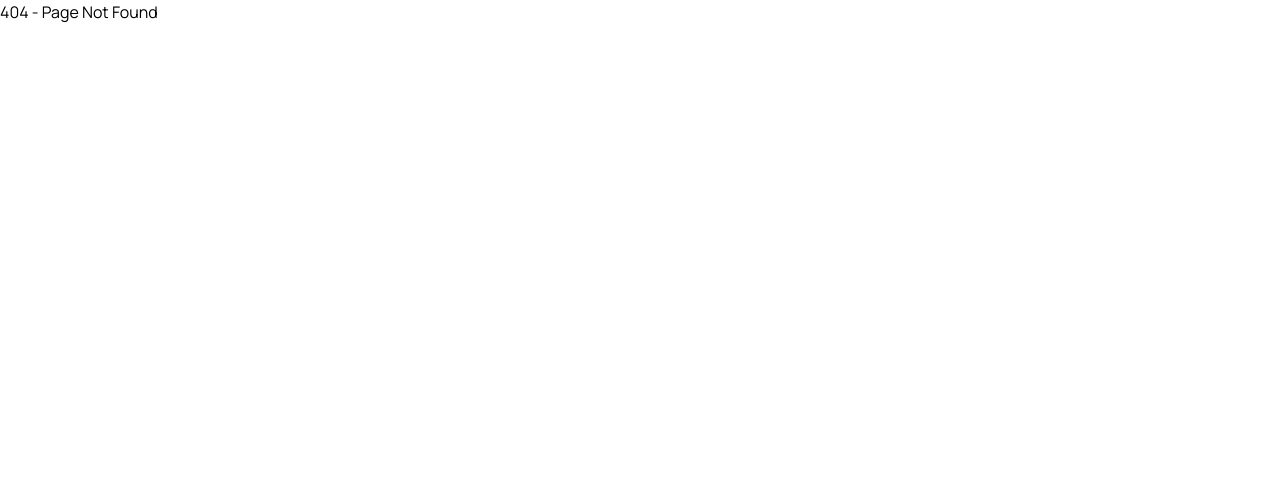
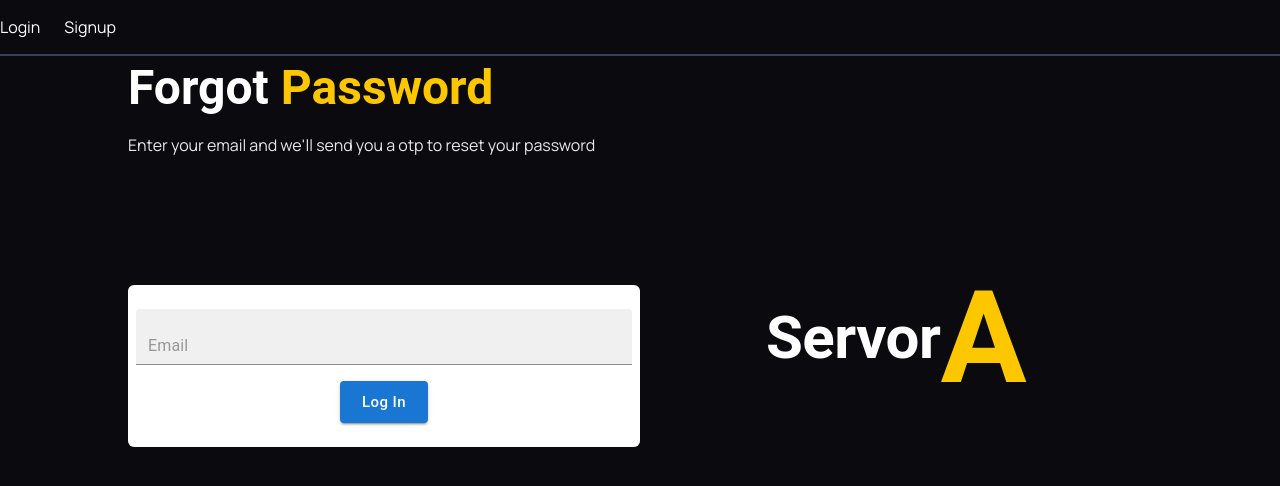
Before and after one commit to abhiiinav199/MicroServices_Project_Sirvor, a React (Vite) app in the folder sirvor-frontend/: page /forgot-password in a window 1280 px wide. Before the commit this address had no page. Shown: the top 486 px of the page. Built offline with nearby package versions, Linux system fonts and the light colour scheme.

Commit message:
wip- added forgotPassword page. Api implementation pending.

```diff
--- a/sirvor-frontend/src/app/routes.tsx
+++ b/sirvor-frontend/src/app/routes.tsx
@@ -5,6 +5,7 @@ import Signup from "../features/auth/pages/Signup";
 import { NotFound } from "../pages/NotFound";
 import VerifyOtp from "../features/auth/pages/VerifyOtp";
 import Login from "../features/auth/pages/Login";
+import ForgotPassword from "../features/auth/pages/ForgotPassword";
 
 export const routes = createBrowserRouter([
   {
@@ -20,7 +21,8 @@ export const routes = createBrowserRouter([
       // aage jaake aur pages yahan add ho sakte hain:
       { path: "signup", element: <Signup /> },
       {path: "verify-otp" , element:<VerifyOtp/>},
-      {path: "login", element:<Login/>}
+      {path: "login", element:<Login/>},
+      {path: "forgot-password", element:<ForgotPassword/>}
       // { path: "dashboard", element: <Dashboard /> },
     ],
   },
--- /dev/null
+++ b/sirvor-frontend/src/features/auth/pages/ForgotPassword.tsx
@@ -0,0 +1,59 @@
+import { Button, TextField, Typography } from "@mui/material";
+import LogoAnimation from "../components/LogoAnimation";
+import React, { useState } from "react";
+
+const ForgotPassword = () => {
+  const [email, setEmail] = useState("");
+  const [loading, setLoading] = useState(false)
+
+  const onChangeEmail = (e: React.ChangeEvent<HTMLInputElement>) => {
+    const { value } = e.target;
+    setEmail(value);
+  };
+  return (
+    <div className="w-[80%] mx-auto mt-1 flex flex-row">
+      {/* signup form */}
+      <div className="flex flex-col gap-4 w-[50%]">
+        <div>
+          <Typography variant="h3" gutterBottom sx={{ fontWeight: 600 }}>
+            <span>Forgot</span>{" "}
+            <span className="text-yellow-400">Password</span>
+          </Typography>
+          <p className=" text-gray-200">
+            Enter your email and we'll send you a otp to reset your password
+          </p>
+        </div>
+
+        {/* forgot password form */}
+        <form className="w-full mt-28 bg-white rounded-md px-2  py-6 text-black flex flex-col items-center justify-center gap-4">
+          <TextField
+            type="email"
+            fullWidth
+            variant="filled"
+            placeholder="Email"
+            size="medium"
+            required
+            name="email"
+            value={email}
+            onChange={onChangeEmail}
+          ></TextField>
+          <Button
+            disabled={loading}
+            type="submit"
+            variant="contained"
+            size="large"
+            sx={{ textTransform: "none" }}
+          >
+            Log In
+          </Button>
+        </form>
+      </div>
+      {/* signup animation */}
+      <div className="w-[50%] flex items-center justify-center mt-42">
+        <LogoAnimation />
+      </div>
+    </div>
+  );
+};
+
+export default ForgotPassword;
```
